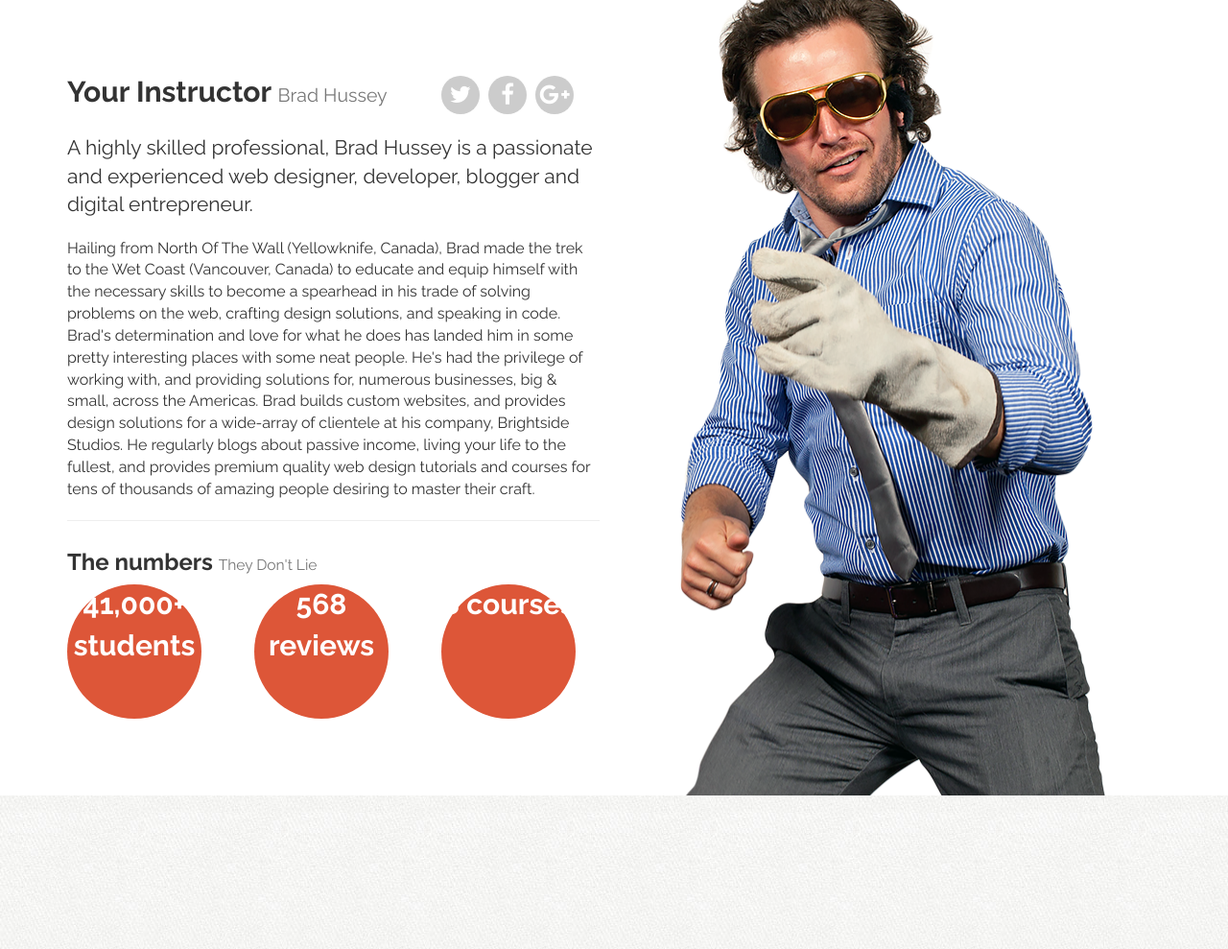
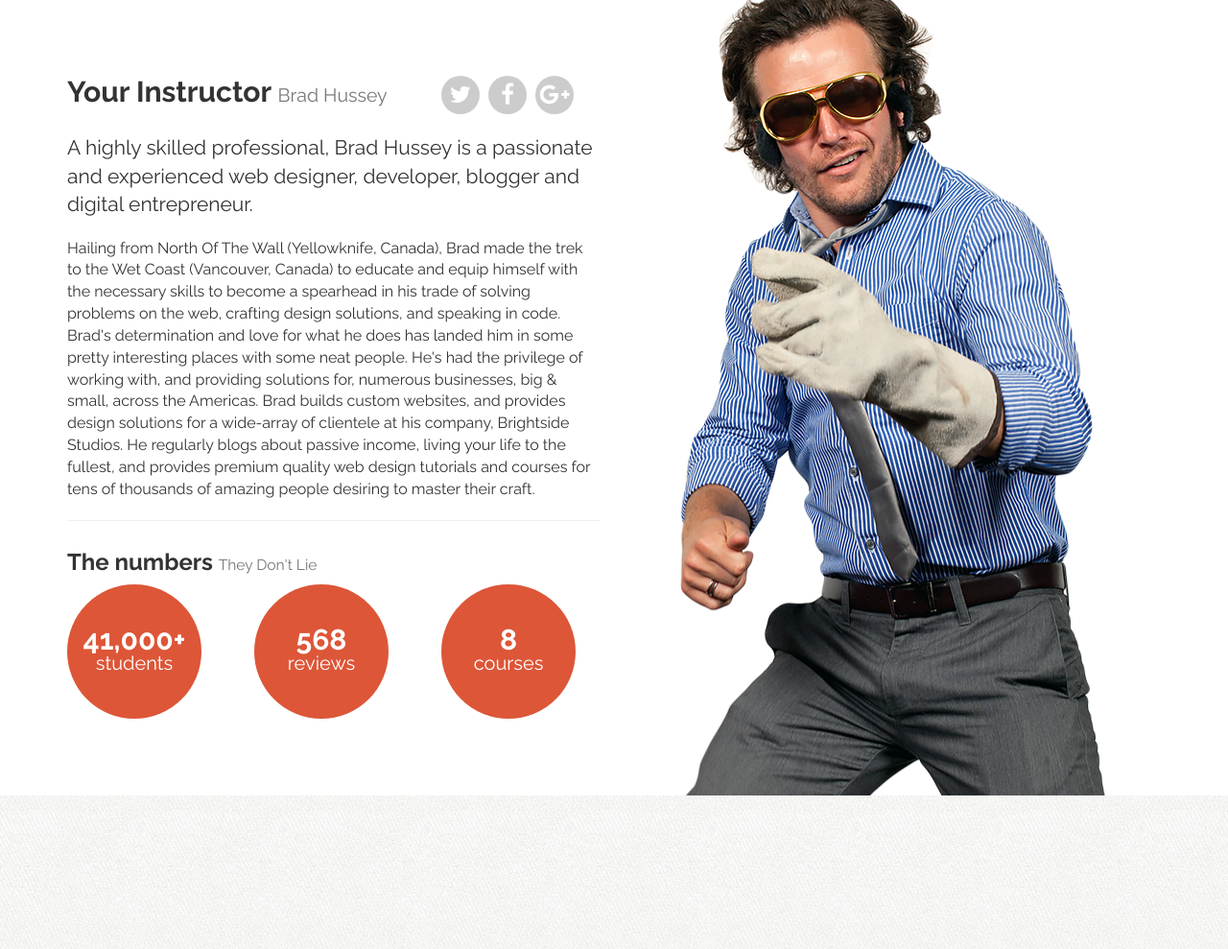
Before and after one commit to mpjr1/Boostrap-to-Wordpress, a PHP site: page / in a window 1280 px wide. Shown: the part 4347-5336 px from the top of the page at 96% size. Run offline with PHP 8.4, Linux system fonts and the light colour scheme.

Commit message:
Vertically Align Completed

```diff
--- a/B2W/assets/css/custom.css
+++ b/B2W/assets/css/custom.css
@@ -225,9 +225,11 @@ section h3 {
 
 
 #instructor .num {
+    display: table;
     font-size: 30px;
     font-weight: bold;
     color: white;
+    line-height: 24px;
     height: 140px;
     width: 140px;
     text-align: center;
@@ -238,6 +240,18 @@ section h3 {
     -webkit-font-smoothing: antialiased;
     text-rendering: optimizelegibility;
 
+}
+
+
+#instructor .num .num-content{
+    display: table-cell;
+    vertical-align: middle;
+}
+
+#instructor .num span {
+    display: block;
+    font-size: 20px;
+    font-weight: normal;
 }
 
 /*=== Custom Icon Sprites ===*/
```
